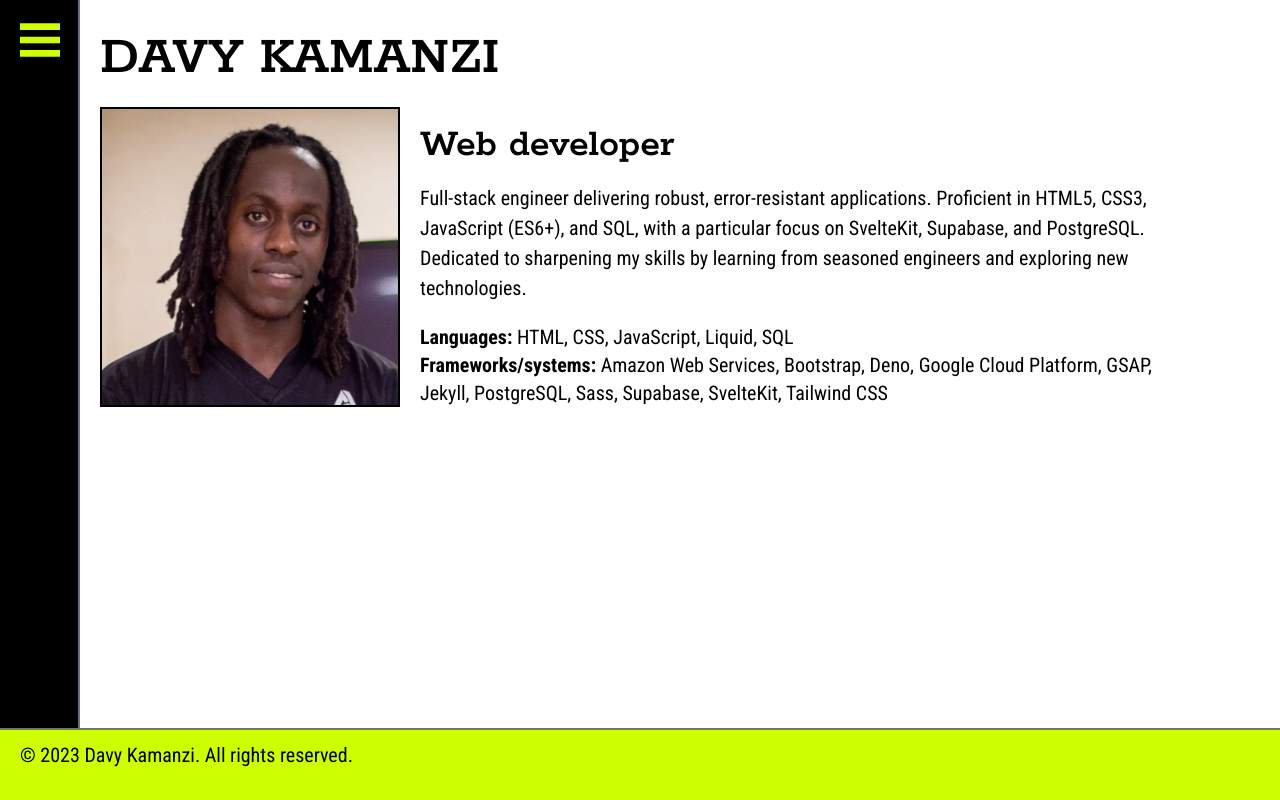
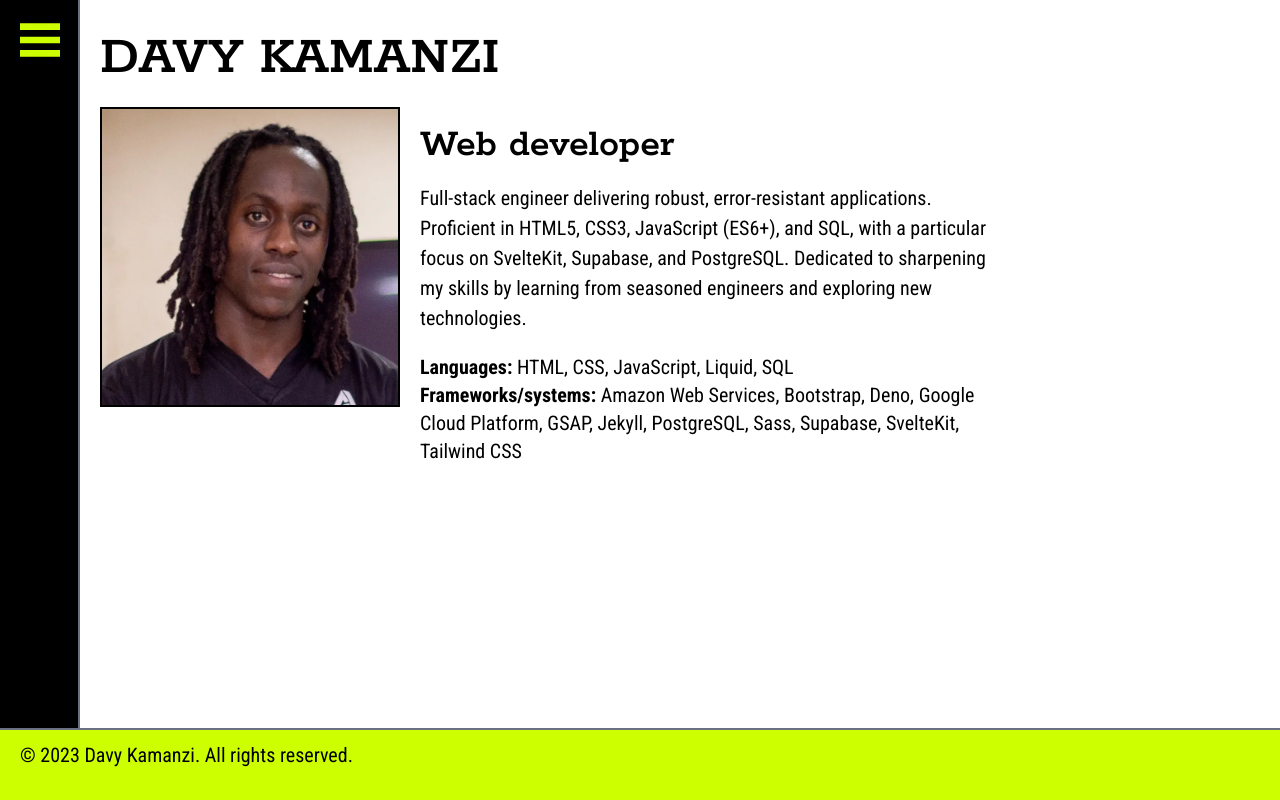
Before and after one commit to DavyK17/portfolio, a SvelteKit app: page / in a window 1280 px wide. Built offline with nearby package versions, Linux system fonts and the light colour scheme.

Commit message:
Adjusting layout

```diff
--- a/src/app.css
+++ b/src/app.css
@@ -115,12 +115,7 @@
 	}
 
 	main {
-		@apply px-4 py-2;
 		grid-area: body;
-	}
-
-	.mobile-filler {
-		@apply h-[75px] md:hidden;
 	}
 
 	footer {
--- a/src/routes/+layout.svelte
+++ b/src/routes/+layout.svelte
@@ -18,11 +18,11 @@
 
 <div class="container">
 	<Nav />
-	<main>
+	<main class="max-w-3xl px-4 py-2">
 		{#if page.url.pathname !== "/"}
 			<h1 class="sr-only">Davy Kamanzi - Web Developer</h1>
 		{/if}
-		<div class="mobile-filler"></div>
+		<div class="h-[75px] md:hidden"></div>
 		{@render children()}
 	</main>
 	<Footer />
```
